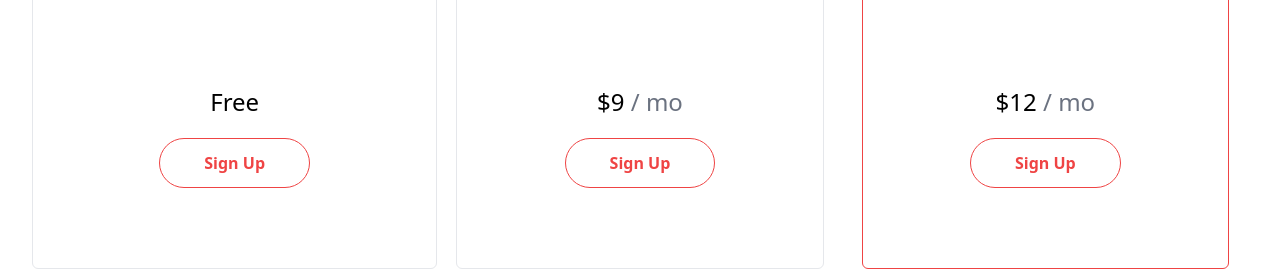
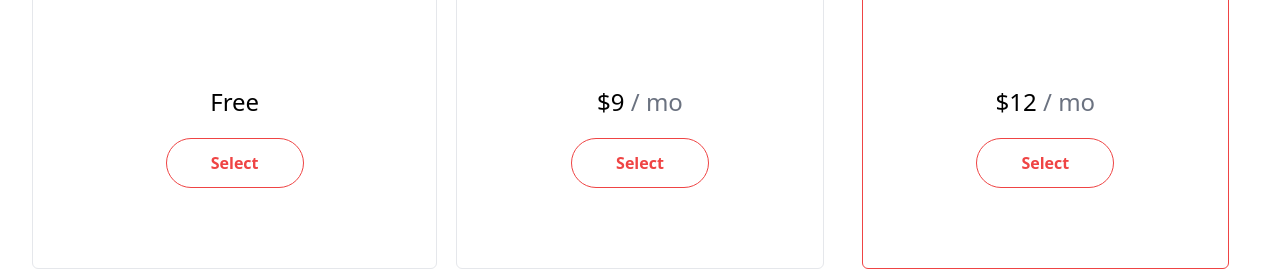
Before and after one commit to rezcode/laslesVPN-tailwind-landingPage, a React (Create React App) app: page / in a window 1280 px wide. Shown: the part 2040-2311 px from the top of the page. Built offline with nearby package versions, Linux system fonts and the light colour scheme.

Commit message:
add section global users

```diff
--- a/src/components/Plans.js
+++ b/src/components/Plans.js
@@ -87,7 +87,7 @@ const Plans = () => {
                 </div>
                 <div className="text-center">
                   <button className="px-11 py-3 font-bold rounded-full text-red-500 hover:bg-gray-50 border-red-500 border">
-                    Sign Up
+                    Select
                   </button>
                 </div>
               </div>
```
